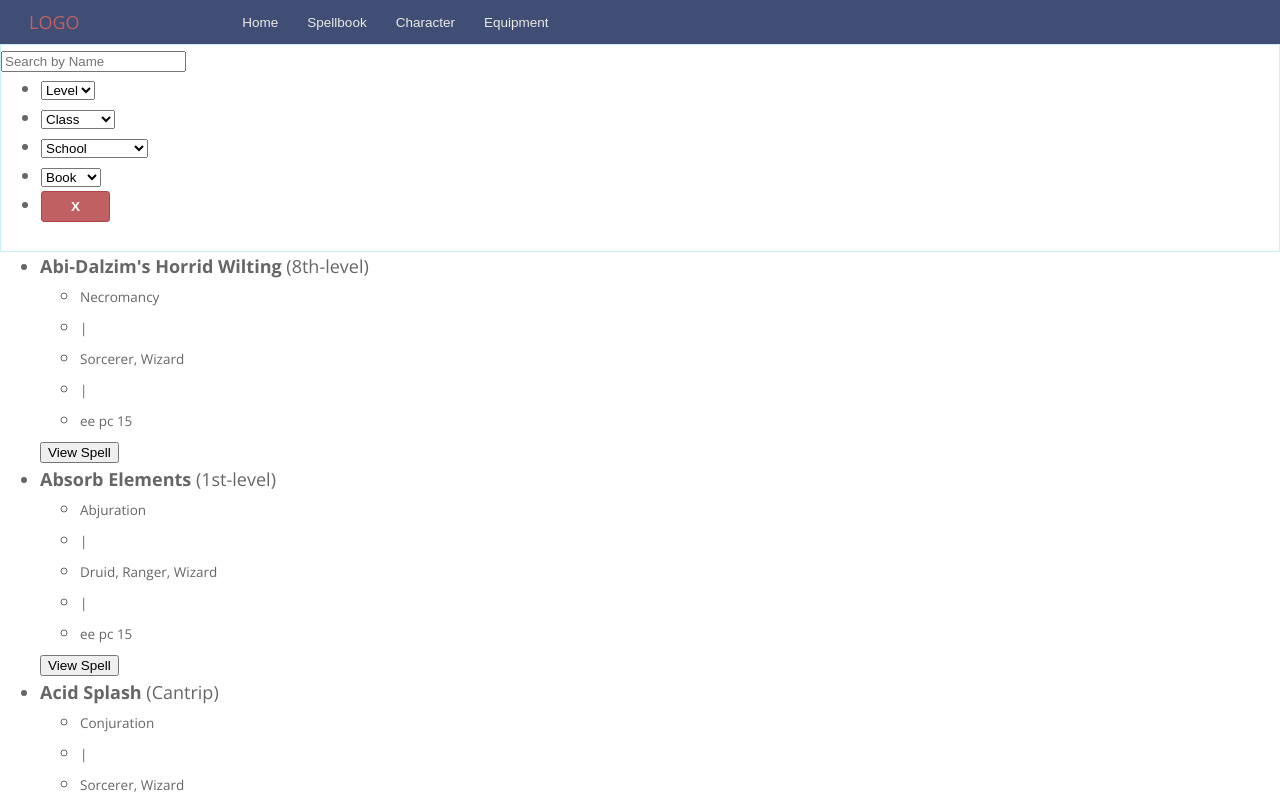
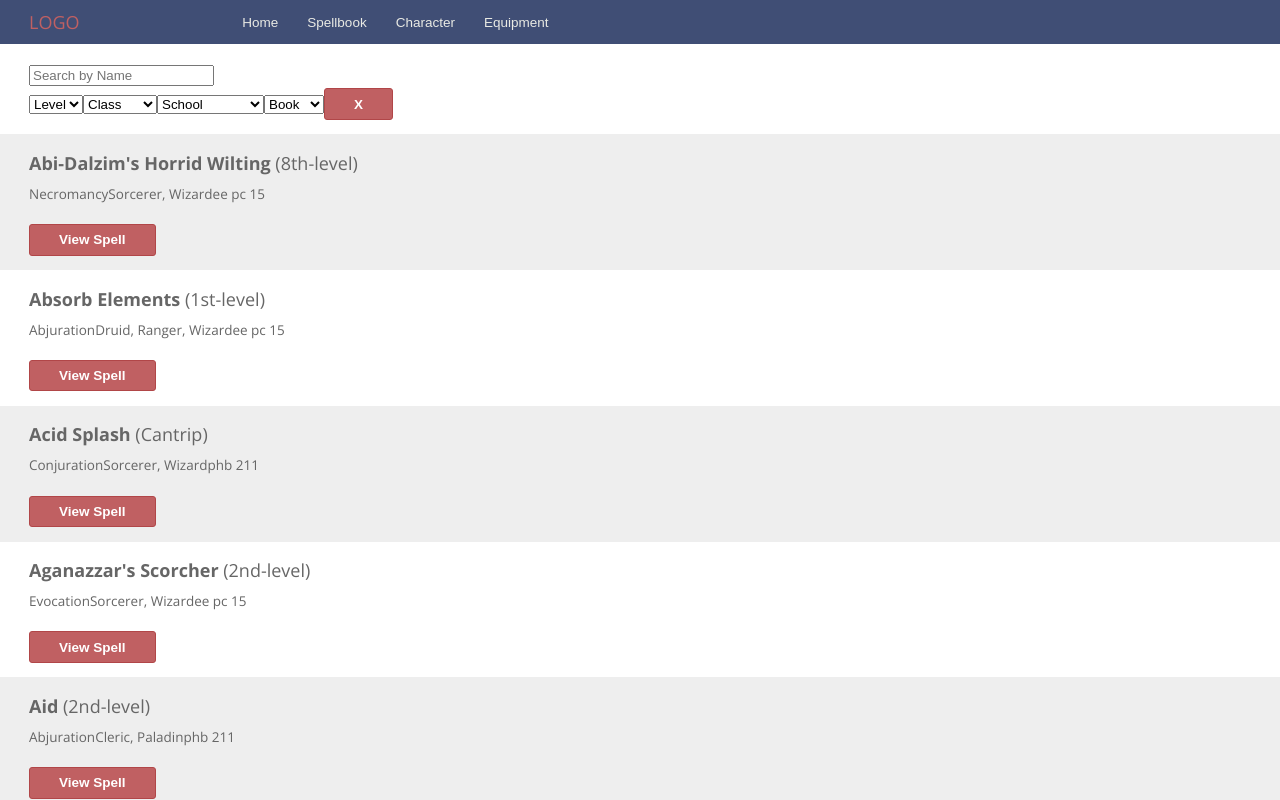
Before and after one commit to KyleTreptow/dnd-react-app, a React (Create React App) app: page / in a window 1280 px wide. Both pictures are taken after a click on the button "Spellbook". Shown: the top 800 px of the page. Built offline with nearby package versions, Linux system fonts and the light colour scheme.

Commit message:
spellbook stuff...

```diff
--- a/src/app/App.js
+++ b/src/app/App.js
@@ -79,6 +79,8 @@ class App extends Component {
     }
     if (this.state.mobile) {
       appClass += ' app--mobile';
+    } else {
+      appClass += ' app--desktop';
     }
     // Panels
     let activePanel = this.renderHome();
@@ -89,6 +91,7 @@ class App extends Component {
     } else if (this.state.panel === 'equipment') {
       activePanel = this.renderEquipment();
     }
+    // render
     return (
       <div className={appClass} id="app">
         <div className="app__inner" id="app">
--- a/src/app/Spellbook/Spellbook.js
+++ b/src/app/Spellbook/Spellbook.js
@@ -112,7 +112,7 @@ class Spellbook extends Component {
     return (
       <div className="spellbook">
         <div className="spellbook__inner">
-            <div className="######">
+            <div className="spellbook__main">
               <SpellFilters
                 searchTerm={this.state.searchTerm}
                 searchByName={this.searchByName}
@@ -121,7 +121,7 @@ class Spellbook extends Component {
                 filterBySchool={this.filterBySchool}
                 filterByBook={this.filterByBook}
                 clearSearch={this.clearSearch} />
-              <ul className="######">
+              <ul className="spellbook__roll">
                 { spells.map((item, i) =>
                   <SpellItem
                     key={i}
@@ -134,8 +134,8 @@ class Spellbook extends Component {
                 {this.renderNoSpells(spells)}
               </ul>
             </div>
-            <div className="######">
-              <div className="######">
+            <div className="spellbook__aside">
+              <div className="spellbook__details">
                 <SpellDetails
                   spellDetailData={this.state.activeSpell}
                   spellActivate={this.spellActivate}
--- a/src/app/Spellbook/Spellbook.sass
+++ b/src/app/Spellbook/Spellbook.sass
@@ -6,8 +6,28 @@
 
 .spellbook
   &__inner
+  &__roll
+    padding: 0
   @media #{$media-max-sm}
   @media #{$media-min-sm}
 
+.spellitem
+  padding: $blh/2 $blh
+  &--alt
+    background: #eee
+  &__list
+    padding: 0
+    margin: 0 0 $blh/2 0
+  &__info
+    display: inline-block
+
 .spellfilters
-  border: solid 1px $clr-alt
+  padding: $blh/2 $blh
+  &__optionlist
+    padding: 0
+    margin: 0
+  &__option
+    display: inline-block
+
+.spelldetails
+  display: block
--- a/src/app/Spellbook/components/SpellDetails.js
+++ b/src/app/Spellbook/components/SpellDetails.js
@@ -8,8 +8,8 @@ class SpellDetails extends Component {
   render() {
     if(this.props.spellDetailData === null) {
       return (
-        <div className="########">
-          <ul className="########">
+        <div className="spelldetails">
+          <ul className="spelldetails__options">
             <li>
               <button className="button" onClick={() => { this.props.randomSpell() }} >
                 <span>?</span>
@@ -24,8 +24,8 @@ class SpellDetails extends Component {
       function createMarkup(html) { return {__html: html}; };
       var descData = this.props.spellDetailData.desc;
       return (
-        <div className="########">
-          <ul className="########">
+        <div className="spelldetails">
+          <ul className="spelldetails__options">
             <li>
               <button className="button" onClick={() => { this.props.randomSpell() }} >
                 <span>?</span>
@@ -33,7 +33,7 @@ class SpellDetails extends Component {
             </li>
             <li>
               <button className="button" onClick={() => { this.props.spellActivate(null) }} >
-                <span className="########">X</span>
+                <span>X</span>
               </button>
             </li>
           </ul>
--- a/src/app/Spellbook/components/SpellFilters.js
+++ b/src/app/Spellbook/components/SpellFilters.js
@@ -54,9 +54,9 @@ class SpellFilters extends Component {
     return (
       <div className="spellfilters">
         {/* {Search} */}
-        <div className="########">
+        <div className="spellfilters__search">
           <form
-            className="########"
+            className="spellfilters__searchform"
             id="search-form"
             onSubmit={e => { e.preventDefault(); }}
             autoComplete="off" >
@@ -73,8 +73,8 @@ class SpellFilters extends Component {
           </form>
         </div>
         {/* {Filters} */}
-        <ul className="########">
-          <li>
+        <ul className="spellfilters__optionlist">
+          <li className="spellfilters__option">
             <select className="########"
               onChange={ e => this.updateLevelFilter(e)}
               value={this.state.levelVal}
@@ -92,7 +92,7 @@ class SpellFilters extends Component {
               <option data-val="9">9</option>
             </select>
           </li>
-          <li>
+          <li className="spellfilters__option">
             <select className="########"
               onChange={ e => this.updateClassFilter(e)}
               value={this.state.classVal}
@@ -108,7 +108,7 @@ class SpellFilters extends Component {
               <option data-val="wizard">Wizard</option>
             </select>
           </li>
-          <li>
+          <li className="spellfilters__option">
             <select className="########"
               onChange={ e => this.updateSchoolFilter(e)}
               value={this.state.schoolVal}
@@ -124,7 +124,7 @@ class SpellFilters extends Component {
               <option data-val="transmutation">Transmutation</option>
             </select>
           </li>
-          <li>
+          <li className="spellfilters__option">
             <select className="########"
               onChange={ e => this.updateBookFilter(e)}
               value={this.state.bookVal}
@@ -137,7 +137,7 @@ class SpellFilters extends Component {
               <option data-val="trot">TROT</option>
             </select>
           </li>
-          <li>
+          <li className="spellfilters__option">
               <button className="button" onClick={() => { this.clearAllFilters() }} >
                 <span>X</span>
               </button>
--- a/src/app/Spellbook/components/SpellItem.js
+++ b/src/app/Spellbook/components/SpellItem.js
@@ -7,19 +7,23 @@ class SpellItem extends Component {
   }
   render() {
     var itemSchool = this.props.itemData.school.toLowerCase();
-    var liClass = this.props.index % 2 === 0 ? 'spell-item '+itemSchool : 'spell-item alt '+itemSchool;
+    var liClass = this.props.index % 2 === 0 ? 'spellitem spellitem--'+itemSchool : 'spellitem spellitem--alt spellitem--'+itemSchool;
     return (
       <li className={liClass} data-index={this.props.index} data-school={itemSchool}>
           <b>{this.props.itemData.name + ' '}</b>
           ({this.props.itemData.level})
-          <ul className="list-inline">
-            <li><small>{this.props.itemData.school}</small></li>
-            <li><small>|</small></li>
-            <li><small>{this.props.itemData.class}</small></li>
-            <li><small>|</small></li>
-            <li><small>{this.props.itemData.page}</small></li>
+          <ul className="spellitem__list">
+            <li className="spellitem__info">
+              <small>{this.props.itemData.school}</small>
+            </li>
+            <li className="spellitem__info">
+              <small>{this.props.itemData.class}</small>
+            </li>
+            <li className="spellitem__info">
+              <small>{this.props.itemData.page}</small>
+            </li>
           </ul>
-          <button className="btn btn-primary" onClick={() => { this.props.spellActivate(this.props.itemData) }} >View Spell</button>
+          <button className="button" onClick={() => { this.props.spellActivate(this.props.itemData) }} >View Spell</button>
       </li>
     );
   }
```
